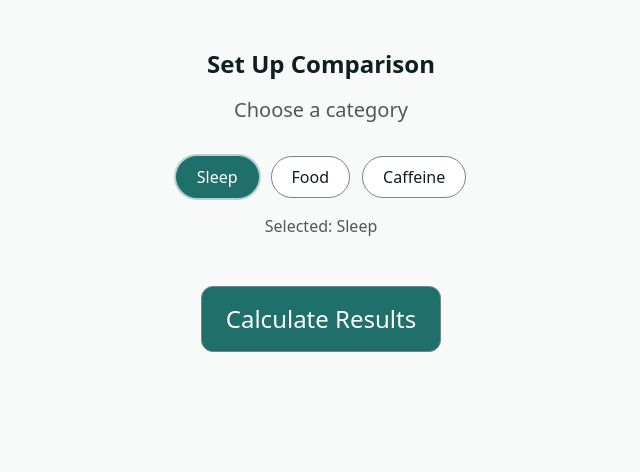
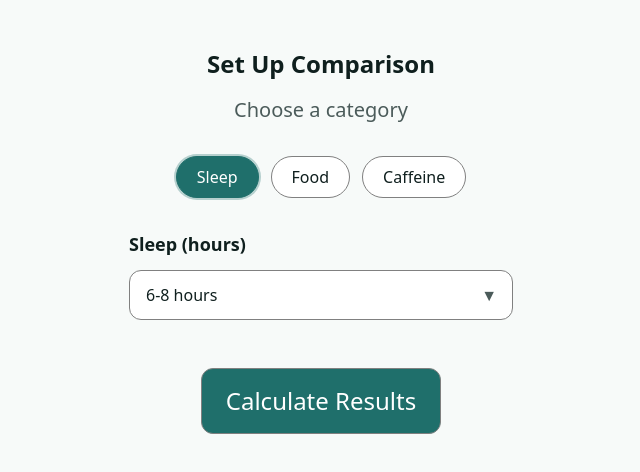
Before and after one commit to yaminsadik/future-self, a React (Vite) app: page /setup in a window 1280 px wide. Both pictures are taken after a click on the button "Sleep". Shown: the top 472 px of the page, without its empty margins (319-959 px from the left). Built offline with nearby package versions, Linux system fonts and the light colour scheme.

Commit message:
Added category selection and dropdown options.

```diff
--- /dev/null
+++ b/src/components/SelectField.jsx
@@ -0,0 +1,54 @@
+/**
+ * Native select field with a custom chevron.
+ *
+ * Props:
+ * - label: string (shown above the field)
+ * - value: string
+ * - onChange: (newValue: string) => void
+ * - placeholder: string
+ * - options: Array<{ id: string, label: string }>
+ */
+export default function SelectField({
+  label,
+  value,
+  onChange,
+  placeholder,
+  options,
+}) {
+  return (
+    <div>
+      {label ? (
+        <div className="text-lg font-semibold text-textPrimary">{label}</div>
+      ) : null}
+
+      <div className={label ? "mt-3" : ""}>
+        <div className="relative">
+          <select
+            value={value}
+            onChange={(e) => onChange(e.target.value)}
+            className="
+              w-full appearance-none
+              rounded-row border border-border bg-surface
+              px-4 py-3 pr-12
+              text-base
+              focus:outline-none focus:ring-2 focus:ring-primary/30
+            "
+          >
+            <option value="">{placeholder}</option>
+
+            {options.map((o) => (
+              <option key={o.id} value={o.id}>
+                {o.label}
+              </option>
+            ))}
+          </select>
+
+          {/* Chevron */}
+          <span className="pointer-events-none absolute right-4 top-1/2 -translate-y-1/2 text-textSecondary">
+            ▼
+          </span>
+        </div>
+      </div>
+    </div>
+  );
+}
--- a/src/components/pages/Setup.jsx
+++ b/src/components/pages/Setup.jsx
@@ -1,20 +1,38 @@
-import { useState } from "react";
+import { useEffect, useMemo, useState } from "react";
 import { useNavigate } from "react-router-dom";
+import SelectField from "../SelectField";
+import { CATEGORY_OPTIONS } from "../../data/options";
 
 const CATEGORIES = ["Sleep", "Food", "Caffeine"];
 
 export default function Setup() {
   const nav = useNavigate();
 
-  // Parent state: this page owns the selection
   const [category, setCategory] = useState(null);
+  const [selectionId, setSelectionId] = useState("");
+
+  // If CATEGORY_OPTIONS is missing or category not selected, config becomes null (safe)
+  const config = useMemo(() => {
+    if (!category) return null;
+    return CATEGORY_OPTIONS?.[category] ?? null;
+  }, [category]);
+
+  // Reset dropdown when category changes, but only if config exists
+  useEffect(() => {
+    if (!config) {
+      setSelectionId("");
+      return;
+    }
+    setSelectionId(config.defaultId ?? "");
+  }, [config]);
+
+  const canCalculate = Boolean(category) && Boolean(selectionId);
 
   return (
     <div className="text-center">
       <div className="mt-6 text-2xl font-semibold">Set Up Comparison</div>
       <h2 className="mt-4 text-xl text-textSecondary">Choose a category</h2>
 
-      {/* Category buttons */}
       <div className="mt-8 flex flex-wrap justify-center gap-3">
         {CATEGORIES.map((c) => {
           const isActive = c === category;
@@ -24,7 +42,7 @@ export default function Setup() {
               key={c}
               type="button"
               onClick={() => setCategory(c)}
-              className={isActive ? "btn-secondary-active" :  "btn-secondary"}
+              className={isActive ? "btn-secondary-active" : "btn-secondary"}
             >
               {c}
             </button>
@@ -32,14 +50,26 @@ export default function Setup() {
         })}
       </div>
 
-      {/* Proof that state works */}
-      <div className="mt-4 text-textSecondary">Selected: {category}</div>
+      {config ? (
+        <div className="mt-8 flex justify-center">
+          <div className="w-full max-w-sm text-left">
+            <SelectField
+              label={config.label ?? ""}
+              value={selectionId}
+              onChange={setSelectionId}
+              placeholder={`Select ${category} option`}
+              options={config.options ?? []}
+            />
+          </div>
+        </div>
+      ) : null}
 
       <div className="mt-12 flex justify-center">
         <button
           type="button"
-          onClick={() => nav("/results", { state: { category } })}
-          className="btn-primary"
+          disabled={!canCalculate}
+          onClick={() => nav("/results", { state: { category, selectionId } })}
+          className="btn-primary disabled:opacity-50 disabled:cursor-not-allowed"
         >
           Calculate Results
         </button>
--- /dev/null
+++ b/src/data/options.js
@@ -0,0 +1,29 @@
+export const CATEGORY_OPTIONS = {
+  Sleep: {
+    label: "Sleep (hours)",
+    defaultId: "sleep_6_8",
+    options: [
+      { id: "sleep_lt6", label: "<6 hours" },
+      { id: "sleep_6_8", label: "6-8 hours" },
+      { id: "sleep_gt8", label: ">8 hours" },
+    ],
+  },
+  Food: {
+    label: "Food",
+    defaultId: "food_normal",
+    options: [
+      { id: "food_light", label: "Light" },
+      { id: "food_normal", label: "Normal" },
+      { id: "food_heavy", label: "Heavy" },
+    ],
+  },
+  Caffeine: {
+    label: "Caffeine (cups)",
+    defaultId: "caff_1",
+    options: [
+      { id: "caff_0", label: "0" },
+      { id: "caff_1", label: "1" },
+      { id: "caff_2p", label: "2+" },
+    ],
+  },
+};
--- a/src/index.css
+++ b/src/index.css
@@ -12,6 +12,9 @@
 
 
   --radius-btn: 12px;
+
+  --radius-card: 12px;
+  --radius-row: 12px;
 
 }
 
```
